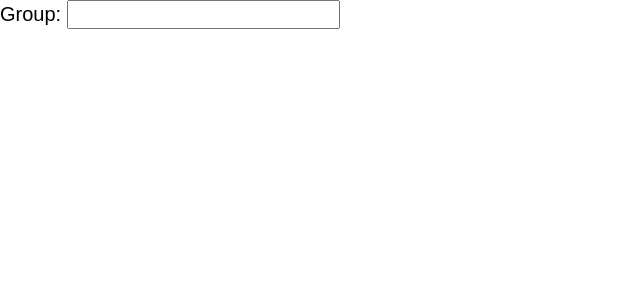
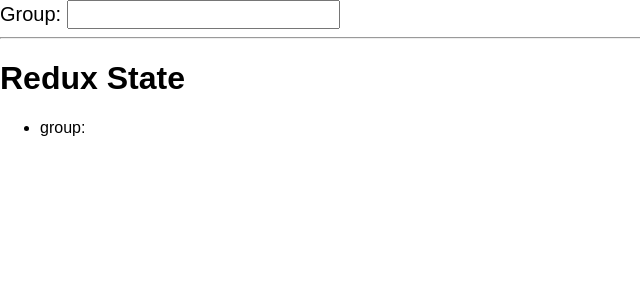
Before and after one commit to kconner/godspeed-you-blocked-developer, a React (Create React App) app: page / in a window 1280 px wide. Shown: the top 300 px of the page, without its empty margins (0-640 px from the left). Built offline with nearby package versions, Linux system fonts and the light colour scheme.

Commit message:
Add a component that always displays the Redux state

```diff
--- a/src/containers/GroupForm.tsx
+++ b/src/containers/GroupForm.ts
@@ -3,11 +3,11 @@
 import { StoreState } from '../types/index';
 import { connect, Dispatch } from 'react-redux';
 
-export const mapStateToProps = ({ group }: StoreState) => ({
+const mapStateToProps = ({ group }: StoreState) => ({
   group
 });
 
-export const mapDispatchToProps = (dispatch: Dispatch<actions.SetGroup>) => ({
+const mapDispatchToProps = (dispatch: Dispatch<actions.SetGroup>) => ({
   onChangeGroup: (group: string) => dispatch(actions.setGroup(group))
 });
 
--- /dev/null
+++ b/src/containers/StateDisplay.tsx
@@ -0,0 +1,29 @@
+import * as React from 'react';
+import { StoreState } from '../types/index';
+import { connect } from 'react-redux';
+
+export interface Props {
+  state: StoreState;
+}
+
+function component({ state }: Props) {
+  return (
+    <div>
+      <hr />
+      <h1>Redux State</h1>
+      <ul>
+        {
+          Object.keys(state).map(key => (
+            <li>{key}: {state[key].toString()}</li>
+          ))
+        }
+      </ul>
+    </div>
+  );
+}
+
+const mapStateToProps = (state: StoreState) => ({
+  state
+});
+
+export default connect(mapStateToProps, undefined)(component);
--- a/src/index.tsx
+++ b/src/index.tsx
@@ -1,6 +1,7 @@
 import * as React from 'react';
 import * as ReactDOM from 'react-dom';
 import GroupForm from './containers/GroupForm';
+import StateDisplay from './containers/StateDisplay';
 import registerServiceWorker from './registerServiceWorker';
 import './index.css';
 import { Provider } from 'react-redux';
@@ -17,7 +18,10 @@
 
 const rootReactElement = (
   <Provider store={store}>
-    <GroupForm />
+    <div>
+      <GroupForm />
+      <StateDisplay />
+    </div>
   </Provider>
 );
 
```
